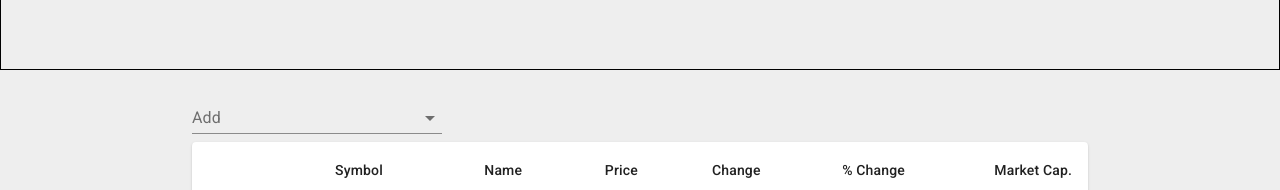
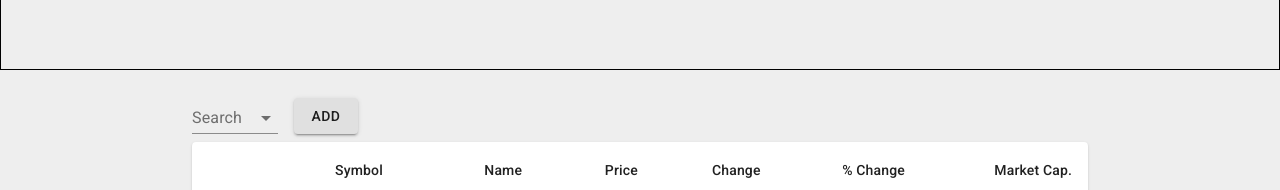
Before and after one commit to daniel-norris/stock_price_portfolio, a React (Create React App) app: page / in a window 1280 px wide. Shown: the part 610-800 px from the top of the page. Built offline with nearby package versions, Linux system fonts and the light colour scheme.

Commit message:
added an add stock button and linked to loadstock request

```diff
--- a/src/components/Search/Search.js
+++ b/src/components/Search/Search.js
@@ -2,54 +2,76 @@ import React from "react";
 // import Chip from "@material-ui/core/Chip";
 import Autocomplete from "@material-ui/lab/Autocomplete";
 import TextField from "@material-ui/core/TextField";
+import Button from "@material-ui/core/Button";
 
 export default class Tags extends React.Component {
     constructor(props) {
         super(props);
         this.state = {
-            tags: [],
+            stock: {},
         };
         this.handleStockSelect = this.handleStockSelect.bind(this);
+        this.handleSubmit = this.handleSubmit.bind(this);
     }
 
     componentDidMount() {
-        this.props.handleLoad();
+        this.props.handleLoadSymbols();
     }
 
-    handleStockSelect = (event, values) => {
+    handleStockSelect = (event, value) => {
         this.setState(
             {
-                tags: values,
+                stock: value,
             },
             () => {
                 // This will output an array of objects
                 // given by Autocompelte options property.
-                console.log(this.state.tags);
+                console.log(this.state.stock);
             }
         );
     };
+
+    handleSubmit() {
+        this.props.handleLoadStock();
+    }
 
     render() {
         const { symbols } = this.props;
 
         return (
-            <div style={{ width: 250 }}>
+            <div
+                style={{
+                    width: 150,
+                    display: "flex",
+                    alignItems: "flex-end",
+                }}
+            >
                 <Autocomplete
                     options={symbols}
                     getOptionLabel={(option) => option.symbol}
-                    defaultValue={symbols[13]}
+                    // defaultValue={symbols[13]}
                     onChange={this.handleStockSelect}
                     renderInput={(params) => (
                         <TextField
                             {...params}
                             variant="standard"
-                            label="Add"
-                            placeholder="Choose a new stock..."
+                            label="Search"
+                            placeholder=""
                             margin="normal"
                             fullWidth
                         />
                     )}
                 />
+                <div>
+                    <Button
+                        style={{ margin: "0 0 .5rem 1rem" }}
+                        variant="contained"
+                        // color="primary"
+                        onClick={this.handleSubmit}
+                    >
+                        Add
+                    </Button>
+                </div>
             </div>
         );
     }
--- a/src/components/Search/index.js
+++ b/src/components/Search/index.js
@@ -1,5 +1,5 @@
 import { connect } from "react-redux";
-import { getSymbols } from "../../data/actions/api";
+import { getSymbols, getStock } from "../../data/actions/api";
 
 import Search from "./Search";
 
@@ -10,7 +10,8 @@ const mapStateToProps = (state) => {
 };
 
 const mapDispatchToProps = (dispatch) => ({
-    handleLoad: () => dispatch(getSymbols()),
+    handleLoadSymbols: () => dispatch(getSymbols()),
+    handleLoadStock: (stock) => dispatch(getStock(stock)),
 });
 
 export default connect(mapStateToProps, mapDispatchToProps)(Search);
```
